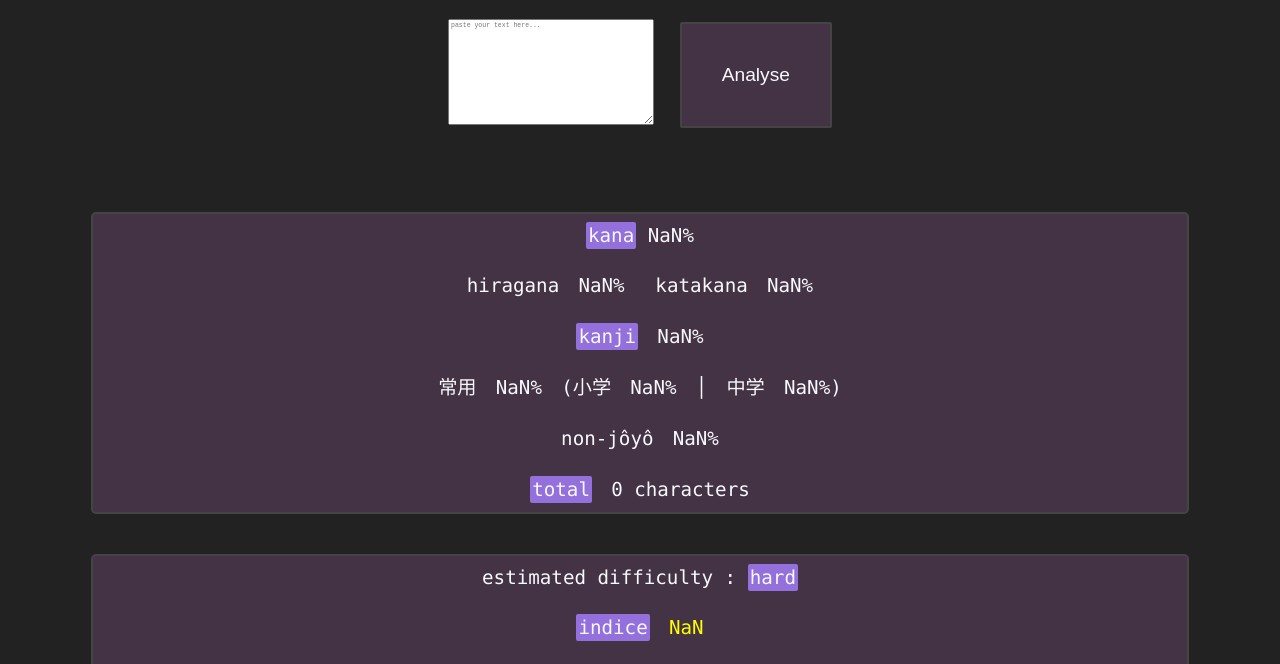
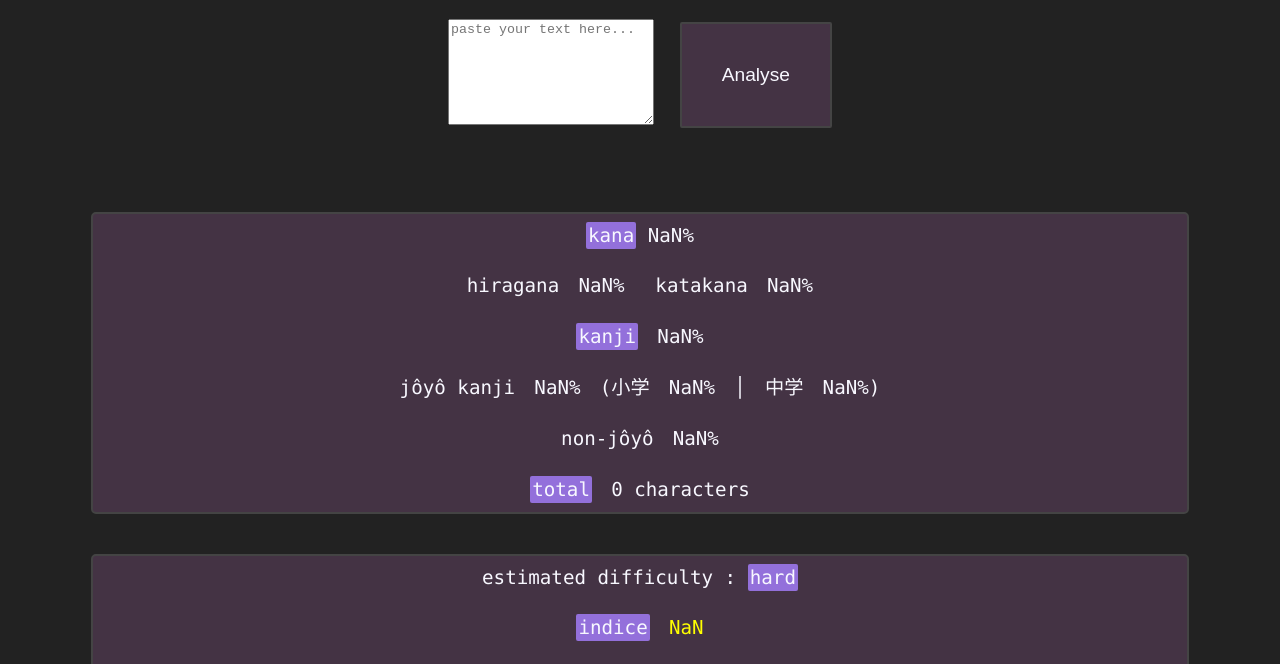
Before and after one commit to kyuhubb/bunshake, a plain HTML site: page index.html in a window 1280 px wide. Both pictures are taken after a click on the button "Analyse". Shown: the part 62-726 px from the top of the page. Drawn offline with Linux system fonts and the light colour scheme.

Commit message:
Add files via upload

```diff
--- a/index.html
+++ b/index.html
@@ -69,7 +69,6 @@
 		}
 
 		textarea{
-			font-size: 0.5em;
 			width: 200px;
 			height: 100px;
 		}
@@ -86,7 +85,7 @@
 			hiragana　<span id='2'>0</span>
 			katakana　<span id='3'>0</span><br><br>
 			<span class='purple'>kanji</span>　<span id='4'>0</span><br><br>
-			常用　<span id='5'>0</span>　(小学　<span id='6'>0</span>　│　中学　<span id='7'>0</span>)<br><br>
+			jôyô kanji　<span id='5'>0</span>　(小学　<span id='6'>0</span>　│　中学　<span id='7'>0</span>)<br><br>
 			non-jôyô　<span id='10'>0</span><br><br>
 			<span class='purple'>total</span>　<span id='9'>0</span><br>
 		</div>
@@ -231,7 +230,8 @@ function run(){
 		clc = clc/ungain;
 		var clc2 = chuu/unchuun;
 		var clc3 = shou/unshoun;
-		document.getElementsByTagName('body')[0].innerHTML+= '<div class="skuare">unique 小学 kanji : <span id="unshoun">'+unshoun+'</span><br>average repetition: <span id="unshoumult">x'+Math.round(clc3)+'</span><br><br><span id="unshou">'+unshou+'</span><br><br>unique 中学 kanji : <span id="unchuun">'+unchuun+'</span><br>average repetition: <span id="unchuumult">x'+Math.round(clc2)+'</span><br><br><span id="unchuu">'+unchuu+'</span><br><br>unique non-jôyô kanji: <span id="ungain">'+ungain+'</span><br>average repetition: <span id="ungaimult">x'+Math.round(clc)+'</span><br><br><span id="ungai">'+ungai+'</span></div>';
+		var unkanji = ungain+unshoun+unchuun
+		document.getElementsByTagName('body')[0].innerHTML+= '<div class="skuare"><center>Total unique kanji: '+unkanji+'</center><br><br>unique 小学 kanji : <span id="unshoun">'+unshoun+'</span><br>average repetition: <span id="unshoumult">x'+Math.round(clc3)+'</span><br><br><span id="unshou">'+unshou+'</span><br><br>unique 中学 kanji : <span id="unchuun">'+unchuun+'</span><br>average repetition: <span id="unchuumult">x'+Math.round(clc2)+'</span><br><br><span id="unchuu">'+unchuu+'</span><br><br>unique non-jôyô kanji: <span id="ungain">'+ungain+'</span><br>average repetition: <span id="ungaimult">x'+Math.round(clc)+'</span><br><br><span id="ungai">'+ungai+'</span></div>';
 	}
 	var shoud = 0;
 	var chuud = 0;
```
